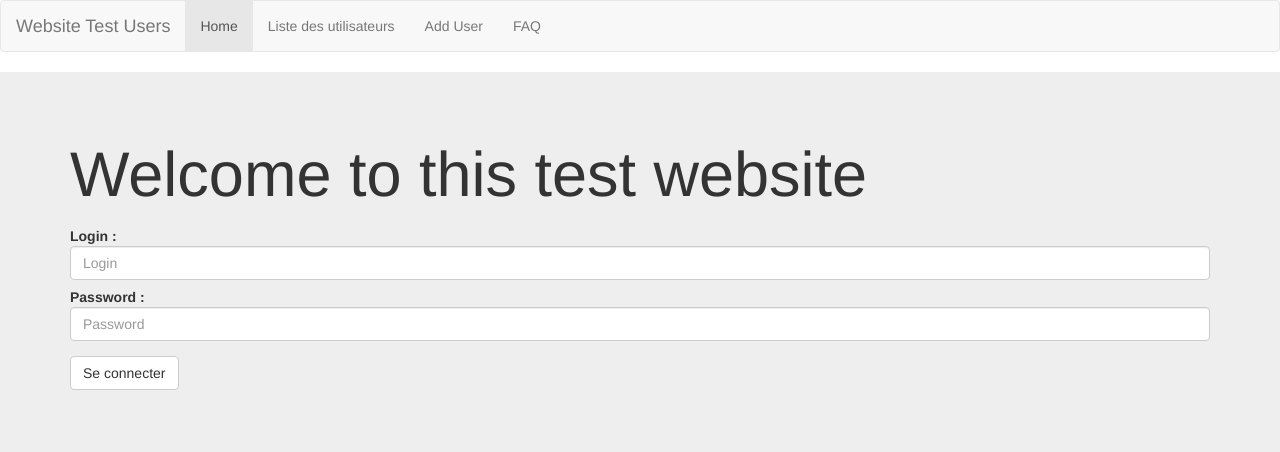
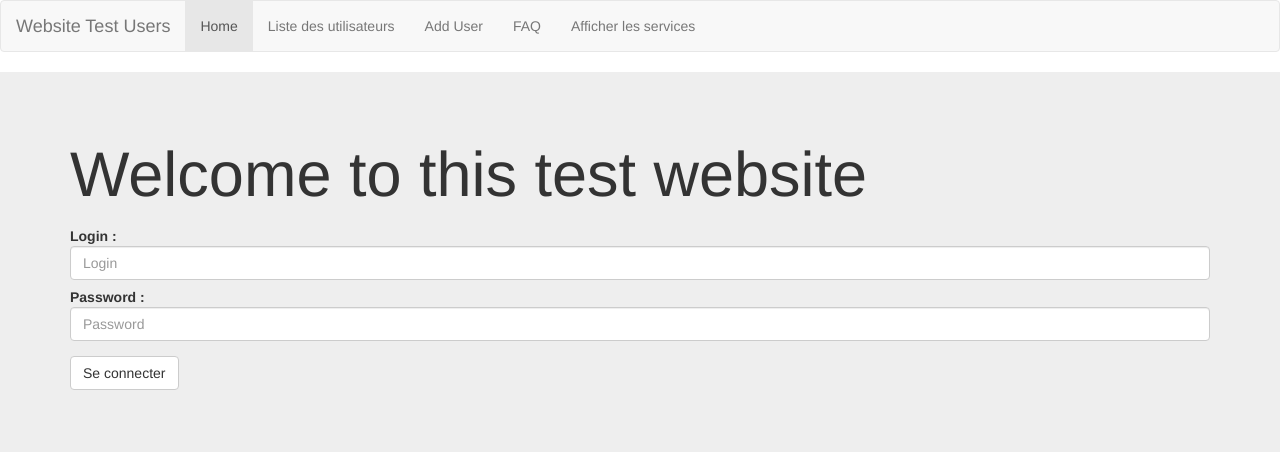
Before and after one commit to michelmassamiri/Simple-web-app, a PHP site: page / in a window 1280 px wide. Shown: the top 452 px of the page. Run offline with PHP 8.4, Linux system fonts and the light colour scheme.

Commit message:
Ajout des services dans le navbar

```diff
--- a/site/view/navbar.php
+++ b/site/view/navbar.php
@@ -11,6 +11,7 @@
 			<li><a href="<?php echo $path; ?>view/listusers.php">Liste des utilisateurs</a></li>
 			<li><a href="<?php echo $path; ?>view/users.php">Add User</a></li>
             <li><a href="<?php echo $path; ?>controller/faq.php">FAQ</a></li>
-		</ul>
+            <li><a href="<?php echo $path; ?>controller/services.php">Afficher les services</a></li>
+        </ul>
 	</div>
 </nav>
```
